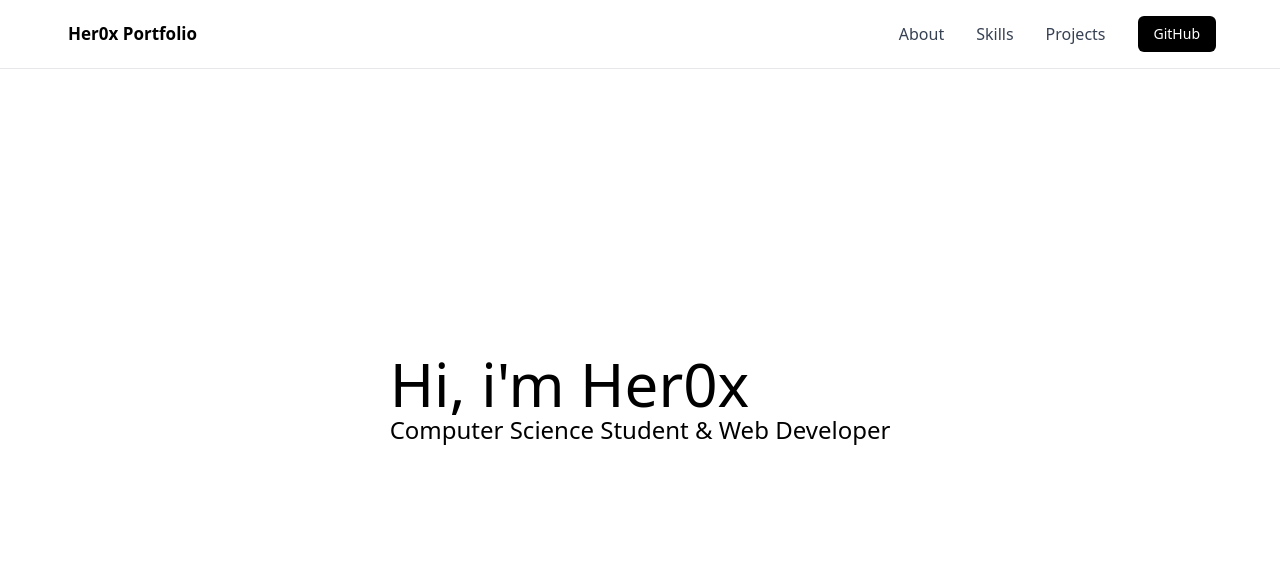
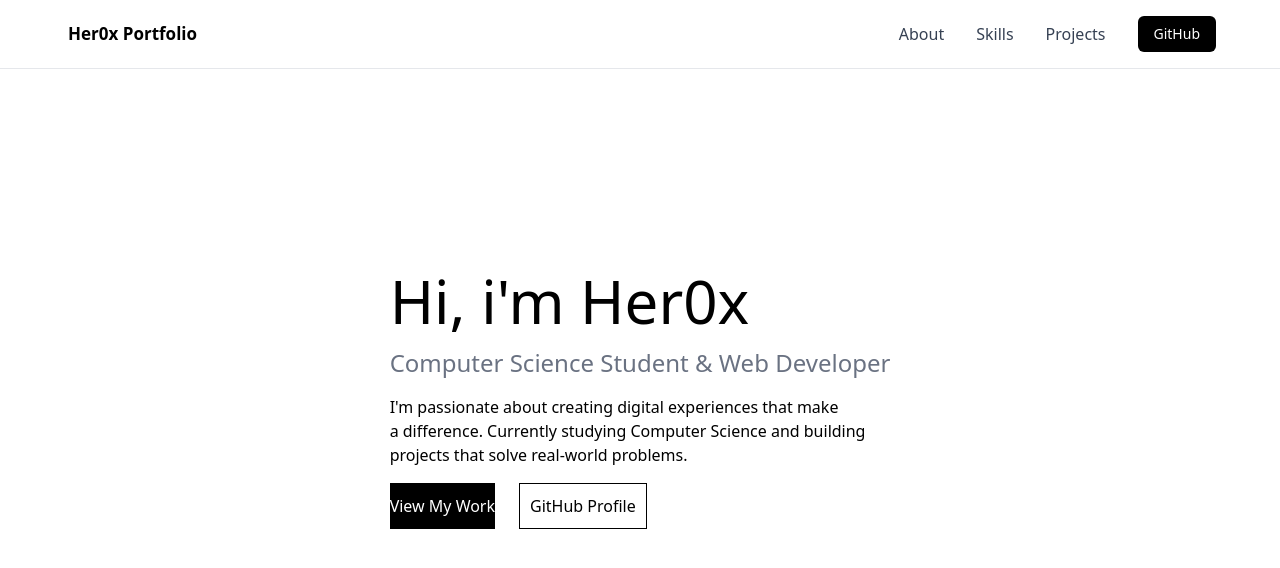
Before and after one commit to Her0x00/portfolio, a Next.js app: page / in a window 1280 px wide. Shown: the top 568 px of the page. Built offline with nearby package versions, Linux system fonts and the light colour scheme.

Commit message:
Some changes and some mroe html fixes

```diff
--- a/src/app/components/Main.tsx
+++ b/src/app/components/Main.tsx
@@ -3,10 +3,17 @@ import React from 'react'
 
 export function MainPage() {
   return (
-    <div className='flex flex-col justify-center items-center h-screen text-black gap-4'>
+    <div className='flex justify-center items-center h-screen text-black gap-4'>
       <div className='flex flex-col'>
-        <h1 className='text-6xl'>Hi, i'm Her0x</h1>
-        <p className='text-2xl'>Computer Science Student & Web Developer</p>
+        <div className='flex flex-col'>
+          <h1 className='text-6xl'>Hi, i'm Her0x</h1>
+        <p className='text-2xl mt-4 mb-4 text-gray-500'>Computer Science Student & Web Developer</p>
+        <p>I'm passionate about creating digital experiences that make <br /> a difference. Currently studying Computer Science and building <br />projects that solve real-world problems.</p>
+        <div className='flex gap-6 mt-4'>
+          <button className='bg-black text-white'>View My Work</button>
+          <button className='border border-black p-[10px]'>GitHub Profile</button>
+        </div>
+        </div>
       </div>
     </div>
   )
```
